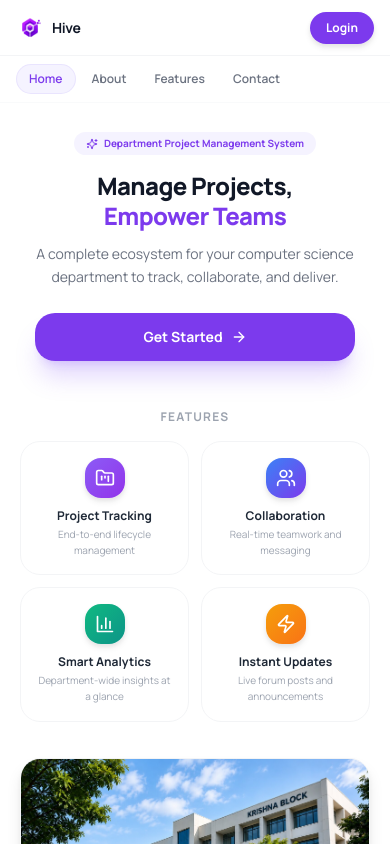
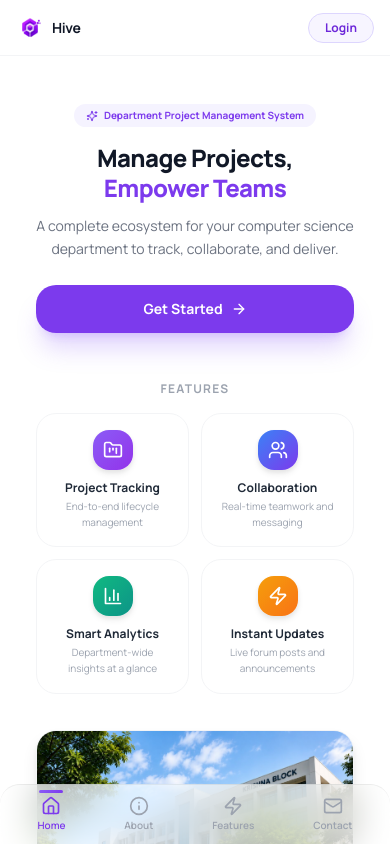
Before and after one commit to Sharathim/S__Board, a React (Vite) app in the folder frontend/: page / in a window 390 px wide. Shown: the top 844 px of the page. Built offline with nearby package versions, Linux system fonts and the light colour scheme; no server answers.

Commit message:
feat(mobile): migrate public navigation to bottom bar and redesign login button

```diff
--- a/frontend/src/mobile/layout/MobilePublicShell.jsx
+++ b/frontend/src/mobile/layout/MobilePublicShell.jsx
@@ -1,11 +1,13 @@
 import { Outlet, useLocation, useNavigate } from "react-router-dom";
 import { useState } from "react";
+import { Home, Info, Zap, Mail } from "lucide-react";
 import BottomSheet from "./BottomSheet";
 import MobileLoginSheetContent from "../pages/public/MobileLoginSheetContent";
 
 /**
- * Public/marketing mobile shell — no bottom tab bar.
- * Slim top bar with logo + "Login" button.
+ * Public/marketing mobile shell.
+ * Features a slim top bar with logo + redesigned glassmorphic "Login" button,
+ * and a bottom navigation bar containing Home, About, Features, and Contact.
  */
 export default function MobilePublicShell() {
   const [loginOpen, setLoginOpen] = useState(false);
@@ -13,17 +15,17 @@ export default function MobilePublicShell() {
   const navigate = useNavigate();
 
   const NAV_ITEMS = [
-    { label: "Home", to: "/" },
-    { label: "About", to: "/about" },
-    { label: "Features", to: "/features" },
-    { label: "Contact", to: "/contact" },
+    { label: "Home", to: "/", icon: Home },
+    { label: "About", to: "/about", icon: Info },
+    { label: "Features", to: "/features", icon: Zap },
+    { label: "Contact", to: "/contact", icon: Mail },
   ];
 
   return (
     <div className="min-h-screen bg-white dark:bg-slate-950">
       {/* Top Bar */}
       <header
-        className="fixed top-0 left-0 right-0 z-[100] bg-white/90 dark:bg-slate-950/90 backdrop-blur-lg border-b border-gray-100 dark:border-slate-800 flex items-center justify-between px-4"
+        className="fixed top-0 left-0 right-0 z-[100] bg-white/95 dark:bg-slate-950/95 backdrop-blur-lg border-b border-gray-100 dark:border-slate-800 flex items-center justify-between px-4"
         style={{ height: "56px", paddingTop: "env(safe-area-inset-top, 0px)" }}
       >
         <div className="flex items-center gap-2">
@@ -31,46 +33,71 @@ export default function MobilePublicShell() {
           <span className="font-bold text-sm text-gray-900 dark:text-white tracking-tight">Hive</span>
         </div>
 
+        {/* Redesigned Premium Glassmorphic Login Button */}
         <button
           onClick={() => setLoginOpen(true)}
-          className="mobile-tappable px-4 py-2 rounded-xl bg-gradient-to-r from-primary-600 to-violet-600 text-white text-xs font-bold shadow-md hover:shadow-primary-500/30 transition-all"
+          className="mobile-tappable px-4 py-1.5 rounded-full font-bold text-xs transition-all
+            bg-violet-50/80 hover:bg-violet-100/80 border border-violet-200 text-violet-700 hover:shadow-sm
+            dark:bg-slate-900/60 dark:hover:bg-violet-500/10 dark:border-violet-500/30 dark:hover:border-violet-500/50 dark:text-violet-400 dark:shadow-none"
         >
           Login
         </button>
       </header>
 
-      {/* Horizontal nav pills */}
-      <div
-        className="fixed top-[56px] left-0 right-0 z-[99] bg-white/80 dark:bg-slate-950/80 backdrop-blur-md border-b border-gray-50 dark:border-slate-800/50"
-        style={{ paddingTop: "env(safe-area-inset-top, 0px)" }}
+      {/* Content — cleared to accommodate both fixed header and footer */}
+      <main
+        className="mobile-page-enter"
+        style={{
+          paddingTop: "calc(56px + env(safe-area-inset-top, 0px))",
+          paddingBottom: "calc(60px + env(safe-area-inset-bottom, 0px))",
+          minHeight: "100vh",
+        }}
       >
-        <div className="flex items-center gap-1 px-4 py-2 overflow-x-auto mobile-hide-scrollbar">
+        <div className="px-4 py-4">
+          <Outlet />
+        </div>
+      </main>
+
+      {/* Public Bottom Navigation Bar */}
+      <nav
+        className="fixed bottom-0 left-0 right-0 z-[100] mobile-glass border-t flex items-center justify-around px-2"
+        style={{
+          height: `calc(60px + env(safe-area-inset-bottom, 0px))`,
+          borderRadius: "20px 20px 0 0",
+          paddingBottom: "env(safe-area-inset-bottom, 0px)",
+        }}
+      >
         {NAV_ITEMS.map((item) => {
+          const Icon = item.icon;
           const active = location.pathname === item.to;
           return (
             <button
               key={item.to}
               onClick={() => navigate(item.to)}
-                className={`mobile-tappable px-3 py-1.5 rounded-full text-xs font-semibold whitespace-nowrap transition-all ${
+              className={`mobile-tappable flex flex-col items-center justify-center gap-0.5 py-1 px-3 rounded-xl transition-all relative ${
+                active ? "mobile-tab-active" : ""
+              }`}
+            >
+              <Icon
+                className={`w-5 h-5 transition-colors ${
                   active
-                    ? "bg-primary-50 dark:bg-primary-950/40 text-primary-600 dark:text-primary-400 border border-primary-200/50 dark:border-primary-800/30"
-                    : "text-gray-500 dark:text-gray-400 hover:bg-gray-50 dark:hover:bg-slate-800/50"
+                    ? "text-primary-600 dark:text-primary-400"
+                    : "text-gray-400 dark:text-gray-500"
+                }`}
+              />
+              <span
+                className={`text-[10px] font-semibold transition-colors ${
+                  active
+                    ? "text-primary-600 dark:text-primary-400"
+                    : "text-gray-400 dark:text-gray-500"
                 }`}
               >
                 {item.label}
+              </span>
             </button>
           );
         })}
-        </div>
-      </div>
-
-      {/* Content */}
-      <main
-        className="mobile-page-enter"
-        style={{ paddingTop: "calc(56px + 44px + env(safe-area-inset-top, 0px))" }}
-      >
-        <Outlet />
-      </main>
+      </nav>
 
       {/* Login bottom sheet */}
       <BottomSheet open={loginOpen} onClose={() => setLoginOpen(false)} title="Sign In">
```
Lines whose indentation alone changed are shown as unchanged.
